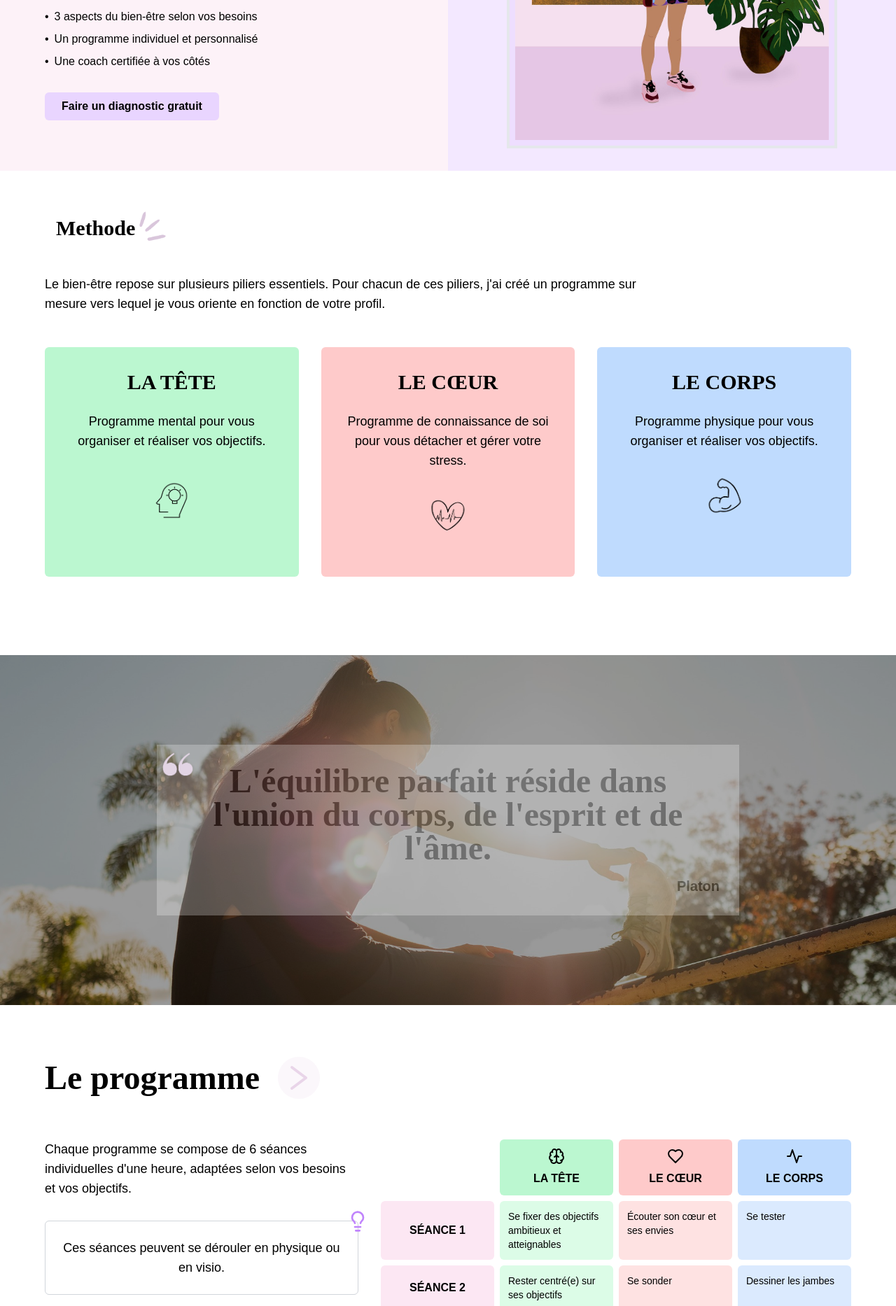
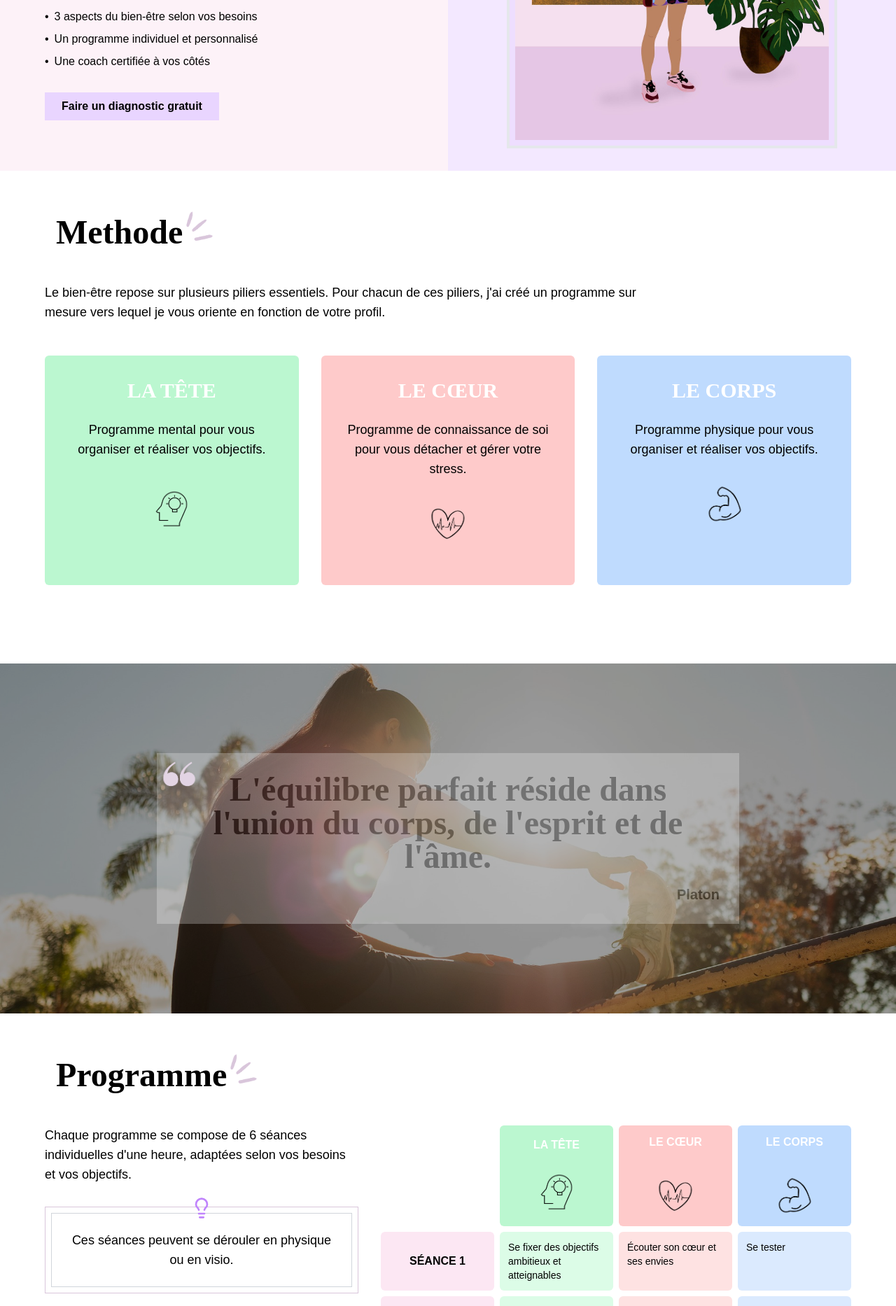
Before and after one commit to bahrahim/coachserenite, a React (Vite) app: page / in a window 1280 px wide. Shown: the part 420-2286 px from the top of the page at 70% size. Built offline with nearby package versions, Linux system fonts and the light colour scheme; the HTML template or start-up script is replaced by a standard one.

Commit message:
finalisation du front-end

```diff
--- a/src/components/About.tsx
+++ b/src/components/About.tsx
@@ -5,14 +5,16 @@ const About = () => {
       <section className="w-full py-16 px-8 md:px-16 relative">
         <div className="">
           <div className="flex items-center mb-12 relative">
-            <h2 className="text-5xl font-black relative">Qui suis-je ?</h2>
-
-            {/* Image des traits violets positionnée en haut à droite du point d'interrogation */}
-            <img
-                src="/traits_violet.png"
-                alt="Guillemets violets"
-                className="absolute -top-2 right-60 w-12 h-12"
-            />
+            <div className="ml-4">
+              <div className="relative inline-block">
+                <h2 className="text-5xl font-bold">Qui suis-je ?</h2>
+                <img
+                    src={`${import.meta.env.BASE_URL}traits_violet.png`}
+                    alt="Décoration"
+                    className="absolute -top-2 left-[99%] w-12"
+                />
+              </div>
+            </div>
           </div>
 
           <div className="flex flex-col md:flex-row bg-rose-100 ">
--- a/src/components/Contact.tsx
+++ b/src/components/Contact.tsx
@@ -12,10 +12,14 @@ const Contact = () => {
     <section className="w-full py-16 px-8 md:px-16 bg-purple-100">
       <div className="max-w-6xl mx-auto">
         <div className="flex items-center mb-12">
-          <h2 className="text-5xl font-black">Alors, on en discute ?</h2>
           <div className="ml-4">
-          <div className="absolute top-106 left-100">
-              <img src="/public/traits_violet.png" alt="Guillemets violets" width={60} height={60} />
+            <div className="relative inline-block">
+              <h2 className="text-5xl font-bold">Alors on en discute ?</h2>
+              <img
+                  src={`${import.meta.env.BASE_URL}traits_violet.png`}
+                  alt="Décoration"
+                  className="absolute -top-2 left-[99%] w-12"
+              />
             </div>
           </div>
         </div>
--- a/src/components/Hero.tsx
+++ b/src/components/Hero.tsx
@@ -33,7 +33,7 @@ const Hero = () => {
         <div>
           <button
             onClick={handleDiagnosticClick}
-            className="bg-purple-200 hover:bg-purple-300 text-black font-bold py-2 px-6 rounded-md transition duration-300"
+            className="bg-purple-200 hover:bg-purple-300 text-black font-bold py-2 px-6 transition duration-300"
           >
             Faire un diagnostic gratuit
           </button>
--- a/src/components/Method.tsx
+++ b/src/components/Method.tsx
@@ -3,11 +3,14 @@ const Method = () => {
       <section className="w-full py-16 px-8 md:px-16 bg-white">
         <div className="max-w-6xl mx-auto">
           <div className="flex items-center mb-12">
-
             <div className="ml-4">
               <div className="relative inline-block">
-              <h2 className="text-3xl font-bold">Methode</h2>
-              <img src="/public/traits_violet.png" alt="Décoration" className="absolute -top-2 left-[99%] w-12"/>
+                <h2 className="text-5xl font-bold">Methode</h2>
+                <img
+                    src={`${import.meta.env.BASE_URL}traits_violet.png`}
+                    alt="Décoration"
+                    className="absolute -top-2 left-[99%] w-12"
+                />
               </div>
             </div>
           </div>
@@ -20,32 +23,50 @@ const Method = () => {
 
             <div className="grid grid-cols-1 md:grid-cols-3 gap-8">
               <div className="bg-green-200 p-8 rounded-md flex flex-col items-center text-center">
-              <h3 className="text-3xl font-bold mb-6">LA TÊTE</h3>
+                <h3 className="text-3xl font-bold mb-6 text-white">LA TÊTE</h3>
                 <p className="text-lg">
                   Programme mental pour vous organiser et réaliser vos objectifs.
                 </p>
                 <div className="mb-6">
-                <img src="/public/4.png" alt="la tete" width={64} height={64} className='text-white pt-10'/>
+                  <img
+                      src={`${import.meta.env.BASE_URL}4.png`}
+                      alt="la tete"
+                      width={64}
+                      height={64}
+                      className="text-white pt-10"
+                  />
                 </div>
               </div>
 
               <div className="bg-red-200 p-8 rounded-md flex flex-col items-center text-center">
-              <h3 className="text-3xl font-bold mb-6">LE CŒUR</h3>
+                <h3 className="text-3xl font-bold mb-6 text-white">LE CŒUR</h3>
                 <p className="text-lg">
                   Programme de connaissance de soi pour vous détacher et gérer votre stress.
                 </p>
                 <div className="mb-6">
-                <img src="/public/5.png" alt="la tete" width={64} height={64} className='text-white pt-8'/>
+                  <img
+                      src={`${import.meta.env.BASE_URL}5.png`}
+                      alt="le coeur"
+                      width={64}
+                      height={64}
+                      className="text-white pt-8"
+                  />
                 </div>
               </div>
 
               <div className="bg-blue-200 p-8 rounded-md flex flex-col items-center text-center">
-              <h3 className="text-3xl font-bold mb-6">LE CORPS</h3>
+                <h3 className="text-3xl font-bold mb-6 text-white">LE CORPS</h3>
                 <p className="text-lg">
                   Programme physique pour vous organiser et réaliser vos objectifs.
                 </p>
                 <div className="mb-6">
-                <img src="/public/6.png" alt="la tete" width={64} height={64} className='text-white pt-8'/>
+                  <img
+                      src={`${import.meta.env.BASE_URL}6.png`}
+                      alt="le corps"
+                      width={64}
+                      height={64}
+                      className="text-white pt-8"
+                  />
                 </div>
               </div>
             </div>
--- a/src/components/Program.tsx
+++ b/src/components/Program.tsx
@@ -1,5 +1,5 @@
 import React from 'react';
-import { Brain, Heart, Activity, Lightbulb } from 'lucide-react';
+import { Lightbulb } from 'lucide-react';
 
 const Program = () => {
   const sessions = [
@@ -42,12 +42,15 @@ const Program = () => {
     <section className="w-full py-16 px-8 md:px-16 bg-white">
       <div className="max-w-6xl mx-auto">
         <div className="flex items-center mb-12">
-          <h2 className="text-5xl font-black">Le programme</h2>
           <div className="ml-4">
-            <svg width="80" height="80" viewBox="0 0 80 80" fill="none" xmlns="http://www.w3.org/2000/svg">
-              <path d="M40 10C23.4315 10 10 23.4315 10 40C10 56.5685 23.4315 70 40 70C56.5685 70 70 56.5685 70 40C70 23.4315 56.5685 10 40 10Z" fill="#E9D5E9" fillOpacity="0.2"/>
-              <path d="M30 25L50 40L30 55" stroke="#E9D5E9" strokeWidth="4" strokeLinecap="round" strokeLinejoin="round"/>
-            </svg>
+            <div className="relative inline-block">
+              <h2 className="text-5xl font-bold">Programme</h2>
+              <img
+                  src={`${import.meta.env.BASE_URL}traits_violet.png`}
+                  alt="Décoration"
+                  className="absolute -top-2 left-[99%] w-12"
+              />
+            </div>
           </div>
         </div>
 
@@ -56,30 +59,53 @@ const Program = () => {
             <p className="text-lg mb-8">
               Chaque programme se compose de 6 séances individuelles d'une heure, adaptées selon vos besoins et vos objectifs.
             </p>
-            <div className="border border-gray-300 p-6 rounded-md relative">
-              <div className="absolute -top-4 -right-4">
+            <div className="border border-serenite-purple p-2">
+            <div className="border border-gray-300 p-6 relative">
+              {/* Icône Lightbulb centrée en haut */}
+              <div className="absolute -top-6 left-1/2 -translate-x-1/2">
                 <Lightbulb size={32} className="text-purple-400" />
               </div>
+
               <p className="text-center text-lg font-medium">
                 Ces séances peuvent se dérouler en physique ou en visio.
               </p>
             </div>
+            </div>
           </div>
+
 
           <div className="w-full md:w-7/12">
             <div className="grid grid-cols-4 gap-2">
               <div className="col-span-1"></div>
               <div className="col-span-1 bg-green-200 p-3 flex flex-col items-center justify-center rounded-md">
-                <Brain size={24} className="mb-2" />
-                <div className="text-center font-bold">LA TÊTE</div>
+                <div className="text-center font-bold text-white">LA TÊTE</div>
+                <img
+                    src={`${import.meta.env.BASE_URL}4.png`}
+                    alt="la tete"
+                    width={64}
+                    height={64}
+                    className="text-white pt-6"
+                />
               </div>
               <div className="col-span-1 bg-red-200 p-3 flex flex-col items-center justify-center rounded-md">
-                <Heart size={24} className="mb-2" />
-                <div className="text-center font-bold">LE CŒUR</div>
+                <div className="text-center font-bold text-white">LE CŒUR</div>
+                <img
+                    src={`${import.meta.env.BASE_URL}5.png`}
+                    alt="le coeur"
+                    width={64}
+                    height={64}
+                    className="text-white pt-8"
+                />
               </div>
               <div className="col-span-1 bg-blue-200 p-3 flex flex-col items-center justify-center rounded-md">
-                <Activity size={24} className="mb-2" />
-                <div className="text-center font-bold">LE CORPS</div>
+                <div className="text-center font-bold text-white">LE CORPS</div>
+                <img
+                    src={`${import.meta.env.BASE_URL}6.png`}
+                    alt="le corps"
+                    width={64}
+                    height={64}
+                    className="text-white pt-8"
+                />
               </div>
 
               {sessions.map((session, index) => (
--- a/src/components/Quote.tsx
+++ b/src/components/Quote.tsx
@@ -12,7 +12,13 @@ const Quote = () => {
         <div className="absolute inset-0 bg-black bg-opacity-40 flex items-center justify-center">
           <div className="max-w-4xl p-8 text-center">
           <div className="absolute top-106 left-100">
-              <img src="/public/Guillemets-violet.png" alt="Guillemets violets" width={60} height={60} />
+            <img
+                src={`${import.meta.env.BASE_URL}Guillemets-violet.png`}
+                alt="le corps"
+                width={64}
+                height={64}
+                className="text-white pt-15"
+            />
             </div>
             <div className="bg-white p-7 opacity-25">
             <h2 className="text-4xl md:text-5xl font-black text-black mb-4">
--- a/tailwind.config.js
+++ b/tailwind.config.js
@@ -3,10 +3,21 @@ export default {
   content: ['./index.html', './src/**/*.{js,ts,jsx,tsx}'],
   theme: {
     extend: {
+      colors: {
+        serenite: {
+          purple: '#d9c6db',
+          pink: '#ffefef',
+          blue: '#8fbed6',
+          green: '#9fcf9d'
+        }
+      },
       fontFamily: {
-        display: ['Abril Fatface', 'serif'],
-        handwriting: ['Caveat', 'cursive'],
-      },
+        'pacifico': ['Pacifico', 'cursive'],
+        'poppins': ['Poppins', 'sans-serif'],
+        'roboto': ['Roboto', 'sans-serif'],
+        'roboto-mono': ['Roboto Mono', 'monospace'],
+        'spicy-rice': ['Spicy Rice', 'cursive']
+      }
     },
   },
   plugins: [],
```
Also changed, not shown: eslint.config.js (+21 -14 lines), src/components/Header.tsx (+2 -6 lines), public/Picto-ampoule.png (added), src/index.css (line endings or trailing spaces), 1 other file (tests, documents, lock files or other folders). Lines whose indentation alone changed are shown as unchanged.
